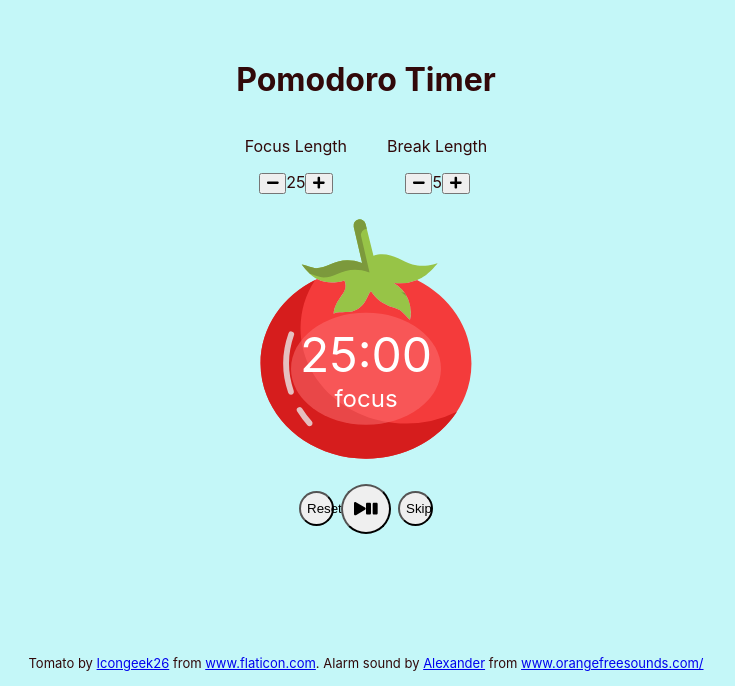
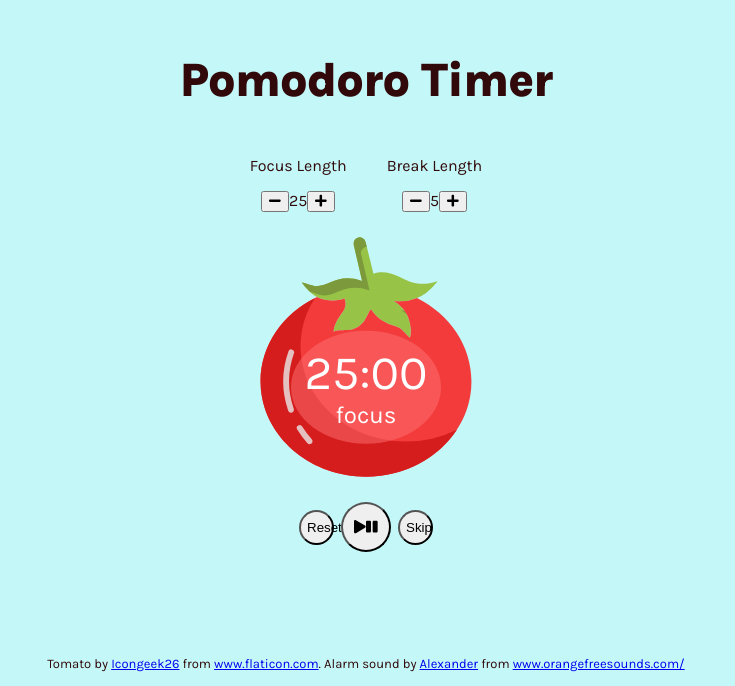
Before and after one commit to aileen-r/pomodoro-timer, a React (Create React App) app: page / in a window 1280 px wide. Shown: the part 114-800 px from the top of the page, without its empty margins (274-1009 px from the left). Built offline with nearby package versions, Linux system fonts and the light colour scheme.

Commit message:
Trying out a variable font

```diff
--- a/src/App.css
+++ b/src/App.css
@@ -9,6 +9,12 @@
   flex-direction: column;
   align-items: center;
   justify-content: center;
+}
+
+.App-header {
+  font-weight: 800;
+  font-size: 3em;
+  letter-spacing: -0.025em;;
 }
 
 .length-controls {
--- a/src/App.jsx
+++ b/src/App.jsx
@@ -96,7 +96,7 @@ const App = () => {
   return (
     <div className="App">
       <main className="App-container">
-        <h1>Pomodoro Timer</h1>
+        <h1 className="App-header">Pomodoro Timer</h1>
         <div className="length-controls">
           <LengthControl
             length={focusLength}
--- a/src/index.css
+++ b/src/index.css
@@ -1,8 +1,13 @@
+@font-face {
+  font-family: 'Karla';
+  src: url('./assets/Karla-VariableFont_wght.ttf') format('truetype');
+  font-weight: 200 800;
+}
+
 body {
   background-color: #c4f7f8;
   color: rgb(49, 9, 10);
-  font-family: -apple-system, BlinkMacSystemFont, 'Segoe UI', 'Roboto', 'Oxygen', 'Ubuntu',
-    'Cantarell', 'Fira Sans', 'Droid Sans', 'Helvetica Neue', sans-serif;
+  font-family: 'Karla', sans-serif;
   -webkit-font-smoothing: antialiased;
   -moz-osx-font-smoothing: grayscale;
   margin: 0;
```
Also changed, not shown: src/assets/Karla-VariableFont_wght.ttf (added), 1 other file (tests, documents, lock files or other folders).
